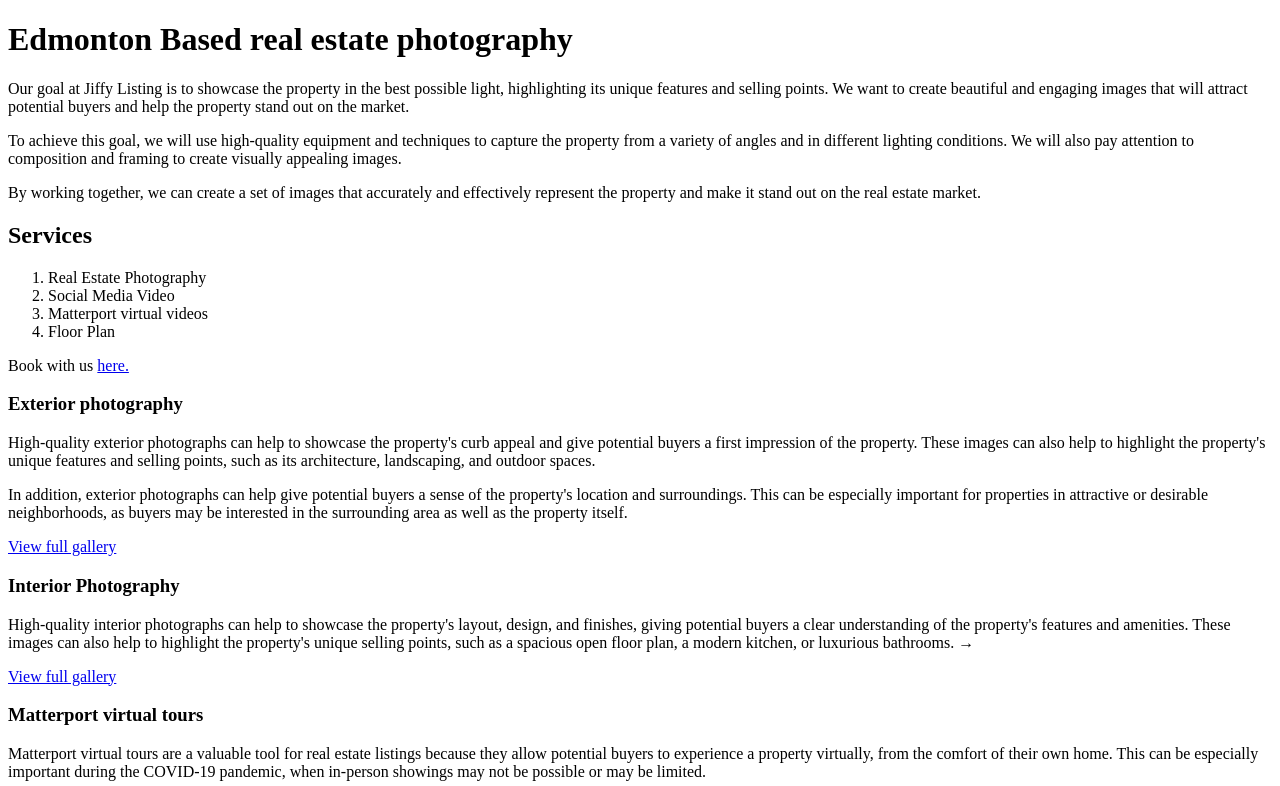
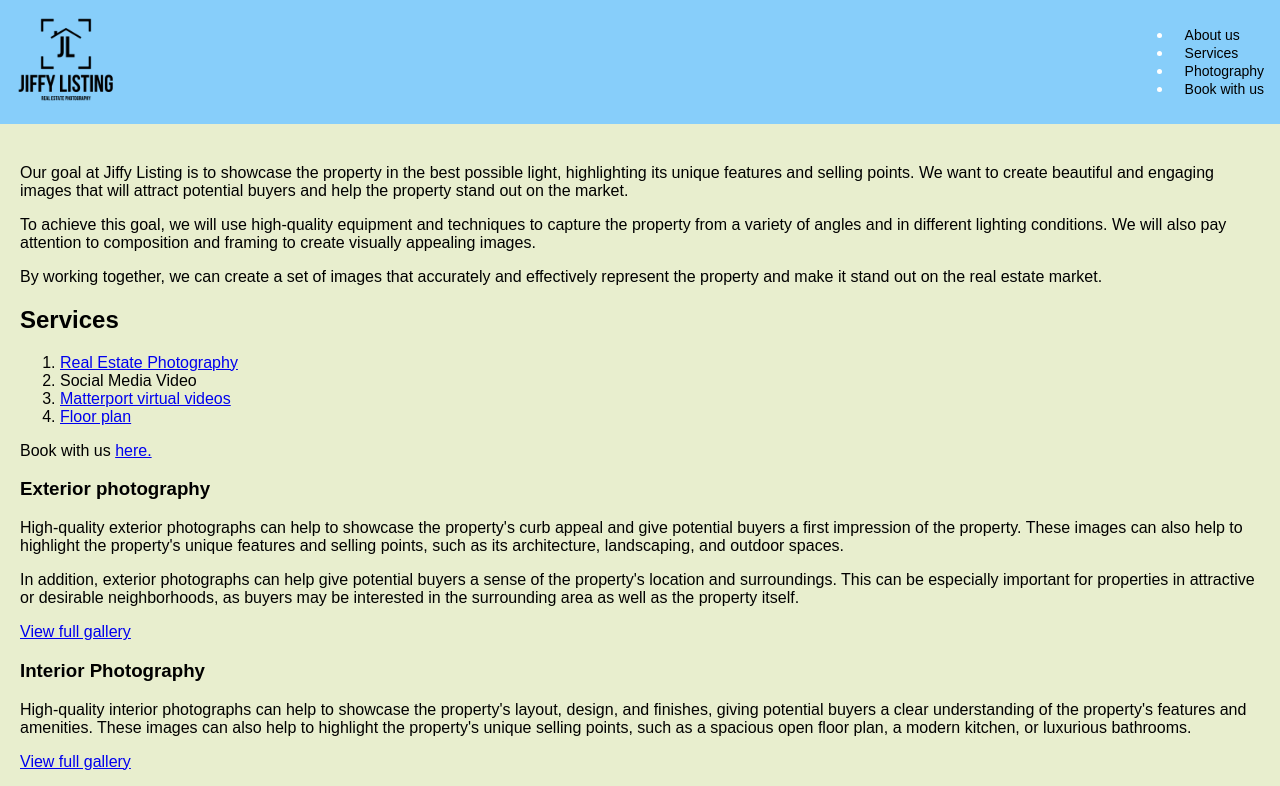
Before and after one commit to Bimpe2/WiTWebDev_Project, a plain HTML site: page index.html in a window 1280 px wide. Shown: the top 786 px of the page. Drawn offline with Linux system fonts and the light colour scheme.

Commit message:
resaved file

```diff
--- a/index.html
+++ b/index.html
@@ -6,14 +6,27 @@
     <link href="style.css" rel="stylesheet" />
     <title>Jiffy Listing - Real Estate Photography</title>
 
+
 </head>
 <body>
     <header>
-         <h1>Edmonton Based real estate photography</h1>
+         <a href="#" class="logo">
+            <img src="images/logo.png" alt="Site logo" />
+        </a>
+
+        <nav aria-label="Main navigation">
+            <ul>
+            <li><a href="#about-us">About us</a></li>
+            <li><a href="#services">Services</a></li>
+            <li><a href="#photography">Photography</a></li>
+            <li><a href="#login.html">Book with us</a></li>
+            </ul>
+        </nav>
     </header>
 
-<main>
-    <section>
+<main id="main-content">
+    <section id="About us">
+        <h2></h2>
         <p>Our goal at Jiffy Listing is to showcase the property in the best possible light, highlighting its unique
             features and selling points. We want to create beautiful and engaging images that will attract potential
             buyers and help the property stand out on the market.
@@ -30,19 +43,23 @@
 
     </section>
 
-    <section>
+
+    <section id="services">
         <h2>Services</h2>
         <ol>
-            <li>Real Estate Photography</li>
+            <li><a href="#photography">Real Estate Photography</a></li>
             <li>Social Media Video</li>
-            <li>Matterport virtual videos</li>
-            <li>Floor Plan</li>
+            <li><a href="#matterport">Matterport virtual videos</a></li>
+            <li><a href="#floor-plan">Floor plan</a></li>
         </ol>
 
-        <p>Book with us <a href="https://jiffyondemand.com/">here.</a></p>
+        <p>Book with us
+            <a href="login.html">here.</a>
+        </p>
 
     </section>
 
+    <section id="photography">
         <section>
             <h3>Exterior photography</h3>
             <p>High-quality exterior photographs can help to showcase the property's curb appeal and give potential buyers
@@ -55,22 +72,22 @@
                 as buyers may be interested in the surrounding area as well as the property itself.
             </p>
 
-        <p><a href="*********">View full gallery</a></p>
-    <!-- ADD FULL Gallery.
-     Could be a link to the full gallery
-     Add images of exterior-->
-
+            <a href="Photography.html#Exterior-Photography">View full gallery</a></p>
         </section>
 
+
         <section>
+        <h3>Interior Photography</h3>
+        <p>High-quality interior photographs can help to showcase the property's layout, design, and finishes,
+            giving potential buyers a clear understanding of the property's features and amenities. These
+            images can also help to highlight the property's unique selling points, such as a spacious open
+            floor plan, a modern kitchen, or luxurious bathrooms.</p>
 
-    <h3>Interior Photography</h3>
-    High-quality interior photographs can help to showcase the property's layout, design, and finishes, giving potential buyers a clear understanding of the property's features and amenities. These images can also help to highlight the property's unique selling points, such as a spacious open floor plan, a modern kitchen, or luxurious bathrooms.
-
-    → <p><a href="*********">View full gallery</a></p>
+        <a href="Photography.html#Interior-Photography">View full gallery</a></p>
+        </section>
     </section>
 
-    <section>
+    <section id="matterport" >
     <h3>Matterport virtual tours</h3>
         <p>Matterport virtual tours are a valuable tool for real estate listings because they allow potential buyers to
         experience a property virtually, from the comfort of their own home. This can be especially important during
@@ -89,9 +106,9 @@
             effectiveness of a property's marketing efforts, ultimately leading to a faster sale.</p>
     </section>
 
-    <section>
+    <section id="floor-plan">
     <h3>Floor plan</h3>
-    <p>Increase your selling rate by offering floor plan with your listing</p>
+    <p>Increase your selling rate by offering floor plan with your listing<a href="Photography.html#House-Plan"> View sample</a></p>
     </section>
 
    <!-- Subscribe & sign up info to be included -->
@@ -102,8 +119,8 @@
     <label for="email">Email Address</label>
     <input type="email" id="email" name="email">
     <input type="submit" value="Submit">
+    </section>
 
-</section>
 <p></p>
 </main>
 
--- a/style.css
+++ b/style.css
@@ -0,0 +1,43 @@
+
+body {
+    margin: 0;
+    font-family: Arial, sans-serif;
+    background-color: rgb(232, 238, 206)
+  }
+
+header {
+    display: flex;
+    align-items: center;
+    justify-content: space-between;
+    padding: 10px 16px;
+    background: lightskyblue;
+    color: white;
+}
+
+.logo {
+    display: flex;
+    align-items: center;
+    gap: 8px;
+  }
+
+  .logo img {
+    height: 100px;
+    width: auto;
+    display: block;
+  }
+
+  nav a {
+    color: black;
+    text-decoration: none;
+    margin-left: 12px;
+    font-size: 14px;
+  }
+
+  nav a:hover {
+    text-decoration:solid;
+  }
+
+  /* ensure content isn't hidden if you later make header fixed (optional) */
+  main {
+    padding: 20px;
+  }
```
Also changed, not shown: Photography.html (+31 -0 lines), login.html (+8 -4 lines). Lines whose indentation alone changed are shown as unchanged.
